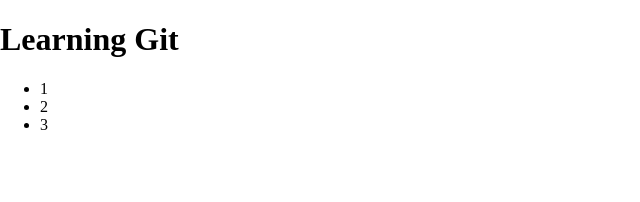
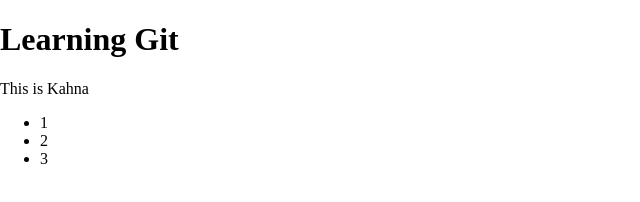
Before and after one commit to Kahnaalda8341/git-leraning, a plain HTML site: page index.html in a window 1280 px wide. Shown: the whole page, without its empty margins (0-640 px from the left). Drawn offline with Linux system fonts and the light colour scheme.

Commit message:
add span

```diff
--- a/index.html
+++ b/index.html
@@ -9,6 +9,7 @@
 </head>
 <body>
     <h1>Learning Git</h1>
+    <span>This is Kahna</span>
     <ul>
         <li>1</li>
         <li>2</li>
```
